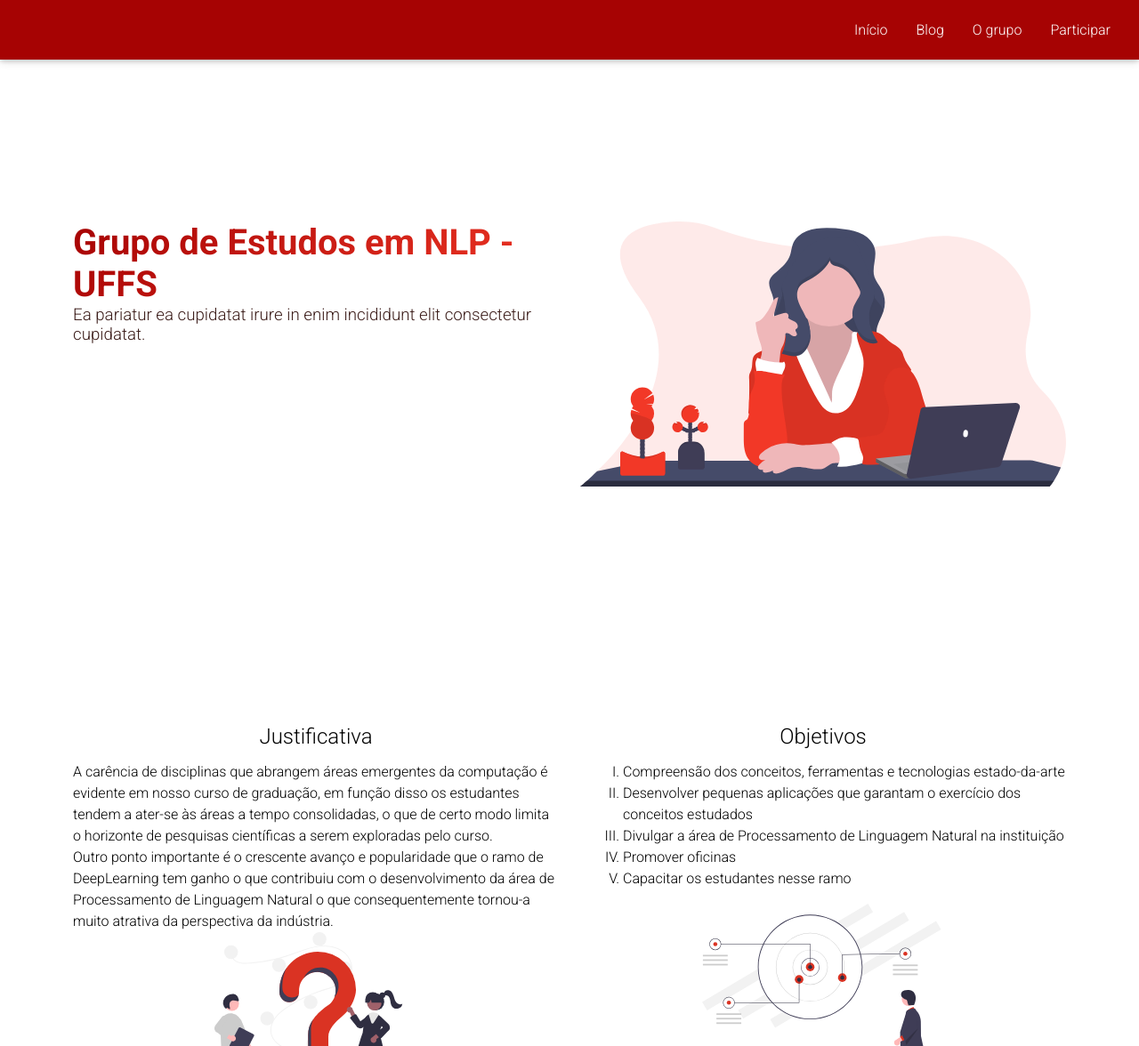
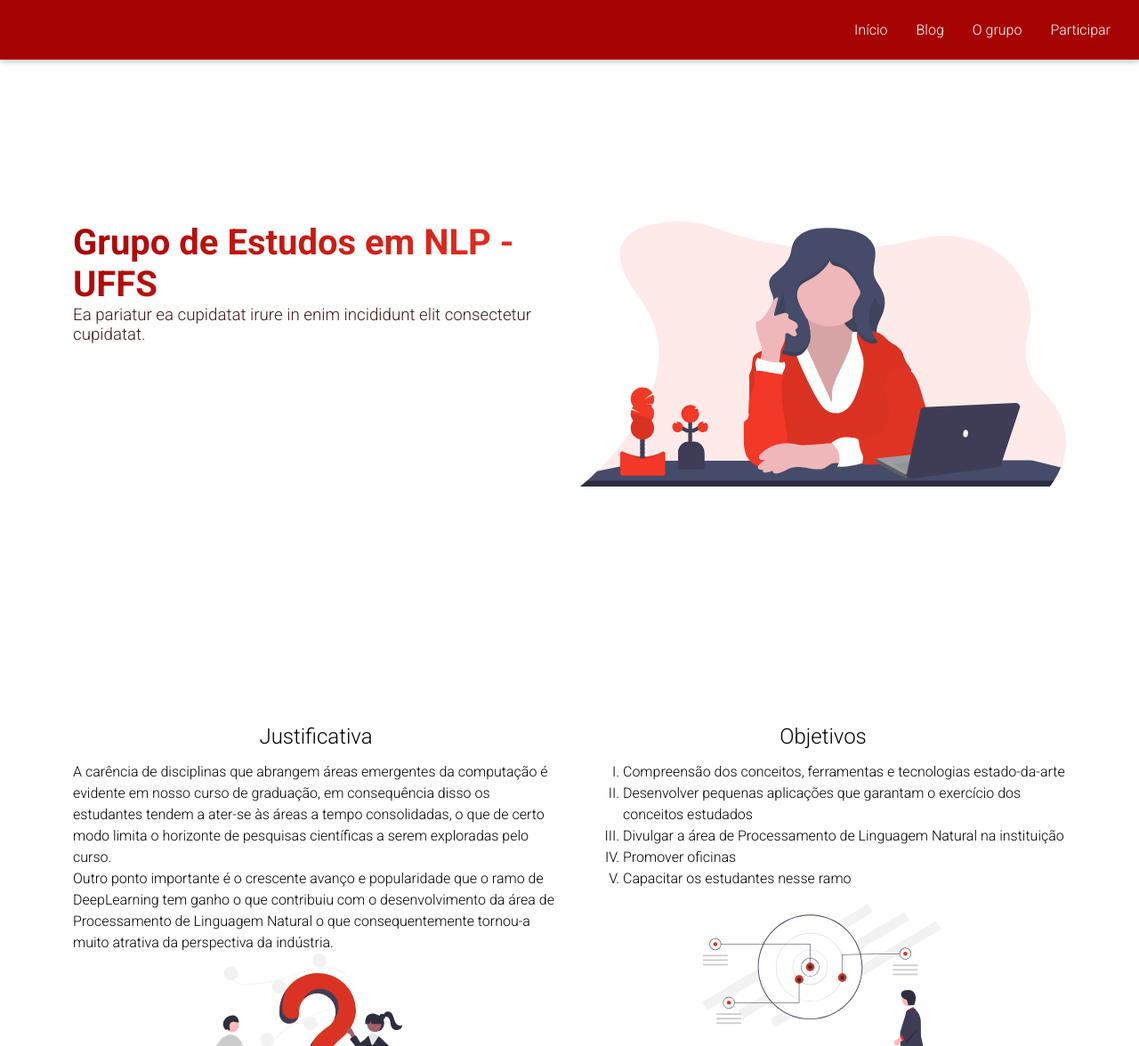
Before and after one commit to uffsnlp/uffsnlp.github.io, a Gatsby site: page / in a window 1280 px wide. Shown: the top 1176 px of the page at 89% size. Built offline with nearby package versions, Linux system fonts and the light colour scheme; Gatsby itself is replaced by a stand-in of ours.

Commit message:
feat: improves justification

```diff
--- a/src/components/About/index.jsx
+++ b/src/components/About/index.jsx
@@ -17,7 +17,7 @@
                             </h2>
                             <p>
                                 A carência de disciplinas que abrangem áreas emergentes da computação é evidente
-                                em nosso curso de graduação, em função disso os estudantes tendem a ater-se
+                                em nosso curso de graduação, em consequência disso os estudantes tendem a ater-se
                                 às áreas a tempo consolidadas, o que de certo modo limita o horizonte de pesquisas
                                 científicas a serem exploradas pelo curso.
                             </p>
```
